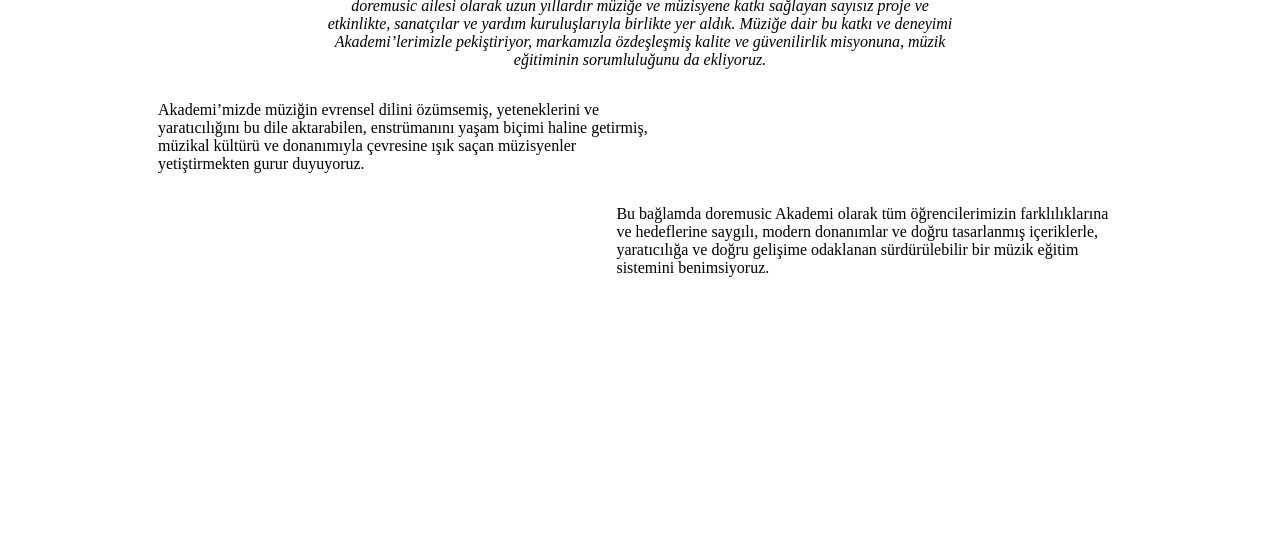
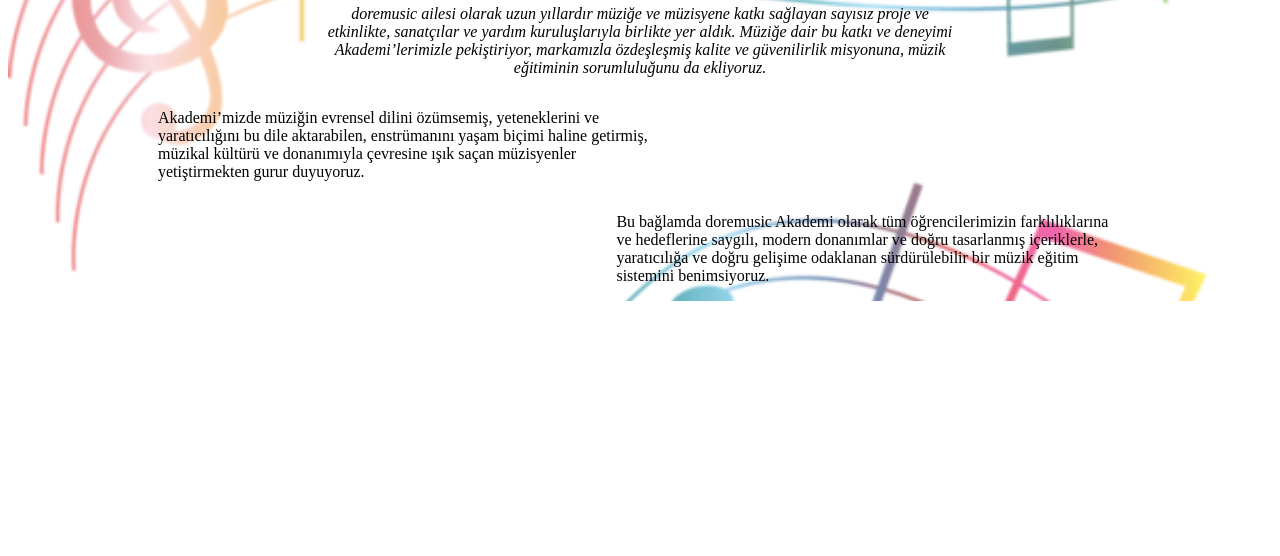
Before and after one commit to ozgunyigit/css, a plain HTML site: page hakkimizda.html in a window 1280 px wide. Shown: the part 244-800 px from the top of the page. Drawn offline with Linux system fonts and the light colour scheme.

Commit message:
Add files via upload

```diff
--- a/hakkimizda.html
+++ b/hakkimizda.html
@@ -21,9 +21,35 @@
                 float: right;
                 padding-right: 150px;
         }
+        .demo-wrap {
+  overflow: hidden;
+  position: relative;
+}
+
+.demo-bg {
+  opacity: 0.6;
+  position: absolute;
+  left: 0;
+  top: 0;
+  width: 100%;
+  height: auto;
+}
+
+.demo-content {
+  position: relative;
+}
         </style>
 </head>
 <body>
+
+
+    <div class="demo-wrap">
+        <img
+          class="demo-bg"
+          src="nota.png"
+          alt=""
+        >
+        <div class="demo-content">
             <h1 style="color:red;font-size: 64px;text-align: center;">Müzik Dükkanım</h1>
     <p style="text-align: center;font-size: 12px;font-family: sans-serif;">
         <a href="index.html">Anasayfa</a>
@@ -48,6 +74,11 @@
                         bir müzik eğitim sistemini benimsiyoruz.
                     </p>
                 </div>
+        </div>
+      </div>
+
+
+
 
 
 
```
Also changed, not shown: nota.png (added). Lines whose indentation alone changed are shown as unchanged.
